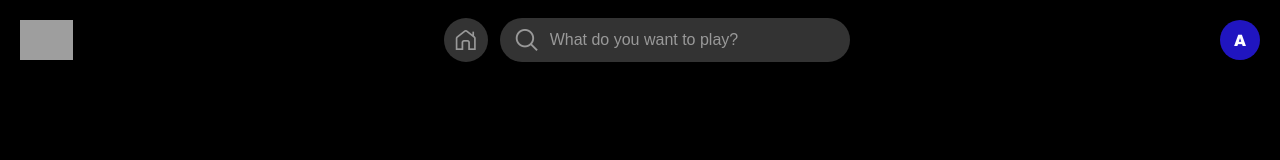
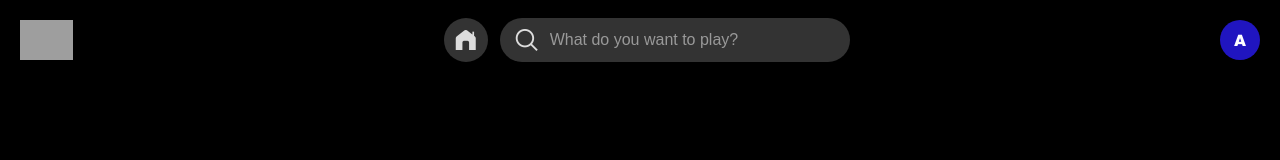
Before and after one commit to amoakodomson25/streaming-platform-build, a React (Create React App) app in the folder frontend/: page / in a window 1280 px wide. Shown: the top 160 px of the page. Built offline with nearby package versions, Linux system fonts and the light colour scheme; grey boxes are pictures that could not be loaded; the HTML template or start-up script is replaced by a standard one.

Commit message:
navbar update

```diff
--- a/frontend/src/components/Navbar.js
+++ b/frontend/src/components/Navbar.js
@@ -3,13 +3,11 @@ import { useState, useEffect } from "react";
 const Navbar = () => {
     const [showSearch, setShowSearch] = useState(false);
 
-    const toggleSearch = () => {
-      setShowSearch(!showSearch);
-    };
+
 
     useEffect(() => {
       const handleResize = () => {
-        if (window.innerWidth > 768) {
+        if (window.innerWidth > 630) {
           setShowSearch(false); // close search if switching to desktop
         }
       };
@@ -31,7 +29,7 @@ const Navbar = () => {
           <div className="navbar-icons">
             <div className="homeButton">
               <a href="/">
-                <i className="fi fi-rs-house-chimney"></i>
+                <i className="fi fi-ss-house-chimney"></i>
               </a>
             </div>
             <div
@@ -46,7 +44,7 @@ const Navbar = () => {
         <div className="homeButton-searchForm">
           <div className="homeButton">
             <a href="/">
-              <i className="fi fi-rs-house-chimney"></i>
+              <i className="fi fi-ss-house-chimney"></i>
             </a>
           </div>
           <form className="searchForm">
@@ -56,7 +54,7 @@ const Navbar = () => {
         </div>
 
         <div className="profileButton">
-          <a href="/">A</a>
+          <a href="#">A</a>
           <div className="profileDropdown">
             <span className="profileDropdownText">Amoako Domson Wahab</span>
           </div>
--- a/frontend/src/index.css
+++ b/frontend/src/index.css
@@ -85,7 +85,7 @@ nav {
 .homeButton a i {
   display: flex;
   font-size: 20px;
-  color: var(--icon-gray);
+  color: #ddd;
   transition: color 0.3s ease;
   align-items: center;
   justify-content: center;
@@ -93,7 +93,7 @@ nav {
 .homeButton i {
   display: flex;
   font-size: 20px;
-  color: var(--icon-gray);
+  color: #ddd;
   transition: color 0.3s ease;
   align-items: center;
   justify-content: center;
@@ -105,7 +105,6 @@ nav {
   align-items: center;
   min-width: 350px;
   max-height: 44px;
-
   gap: 12px;
   border:none;
   outline: none;
@@ -115,7 +114,7 @@ nav {
 }
 
 .searchForm i {
-  color: var(--icon-gray);
+  color: #ddd;
   font-size: 22px;
   padding: 0;
   display: flex;
```
